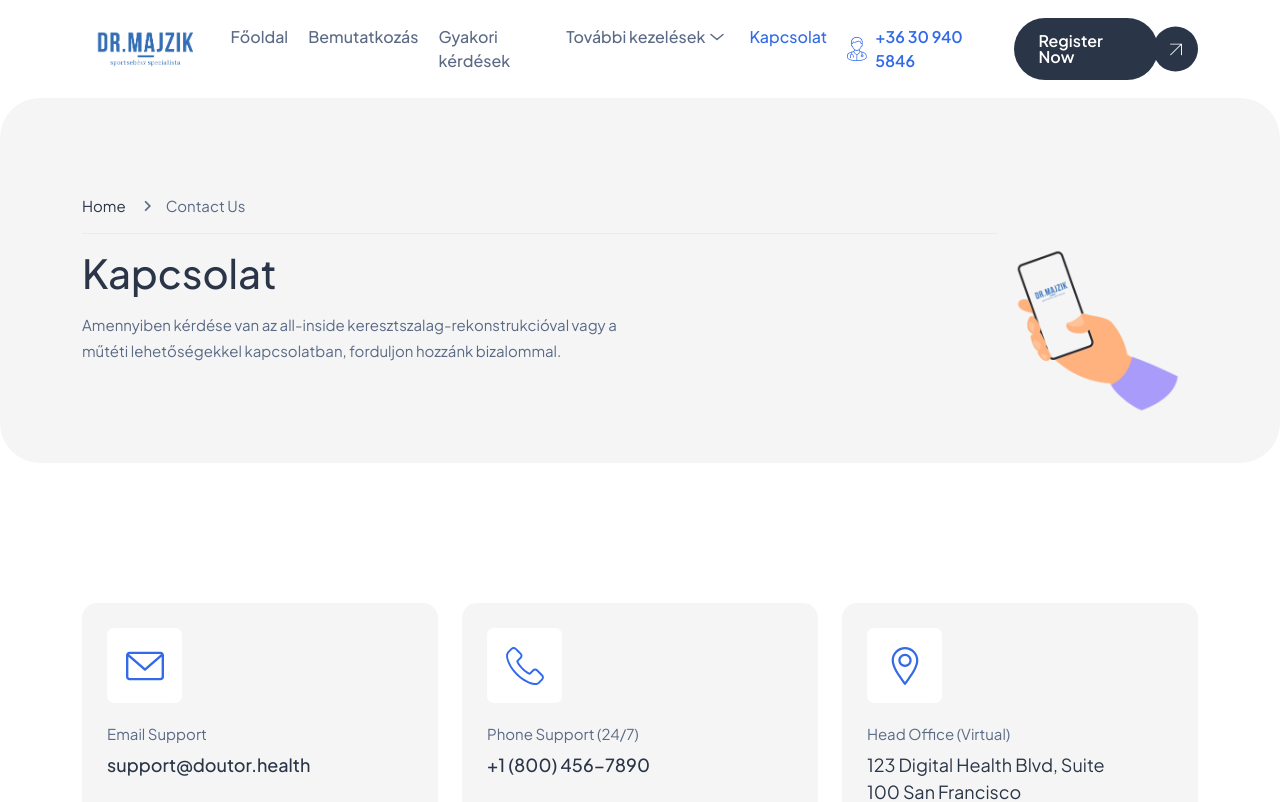
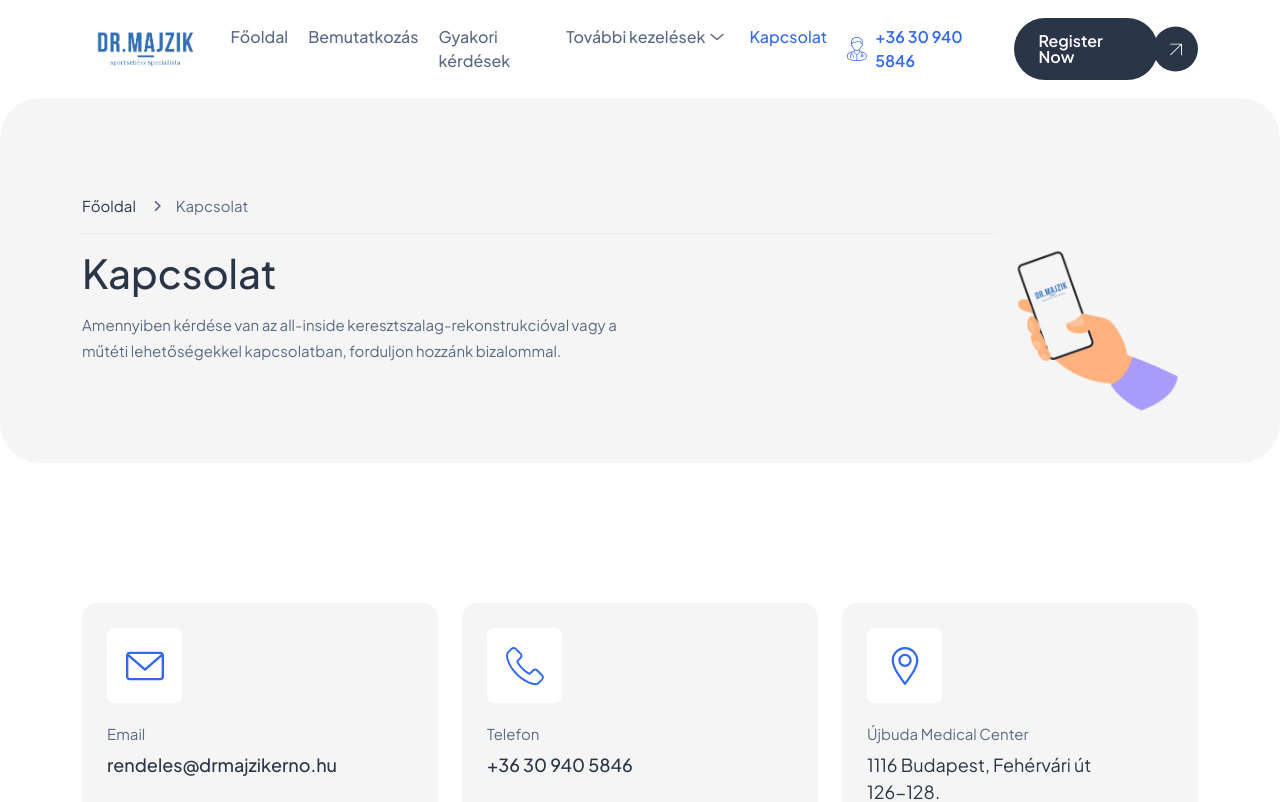
Before and after one commit to Anadasi/allinside.hu, a Next.js app: page /kapcsolat in a window 1280 px wide. Shown: the top 802 px of the page. Built offline with nearby package versions, Linux system fonts and the light colour scheme.

Commit message:
contacts

```diff
--- a/src/app/kapcsolat/page.tsx
+++ b/src/app/kapcsolat/page.tsx
@@ -13,8 +13,8 @@ export default function Page() {
         pageTitle="Kapcsolat"
         shortText="Amennyiben kérdése van az all-inside keresztszalag-rekonstrukcióval vagy a műtéti lehetőségekkel kapcsolatban, forduljon hozzánk bizalommal."
         homePageUrl="/"
-        homePageText="Home"
-        activePageText="Contact Us"
+        homePageText="Főoldal"
+        activePageText="Kapcsolat"
         image="/images/page-banner.png"
       />
 
--- a/src/components/ContactUs/ContactInfo.tsx
+++ b/src/components/ContactUs/ContactInfo.tsx
@@ -17,24 +17,24 @@ const ContactInfo = () => {
     {
       id: 1,
       icon: "/images/mail.svg",
-      title: "Email Support",
-      content: "support@doutor.health",
-      link: "mailto:support@doutor.health",
+      title: "Email",
+      content: "rendeles@drmajzikerno.hu",
+      link: "mailto:rendeles@drmajzikerno.hu",
       linkType: "email",
     },
     {
       id: 2,
       icon: "/images/phone.svg",
-      title: "Phone Support (24/7)",
-      content: "+1 (800) 456-7890",
-      link: "tel:18004567890",
+      title: "Telefon",
+      content: "+36 30 940 5846",
+      link: "tel:+36309405846",
       linkType: "phone",
     },
     {
       id: 3,
       icon: "/images/map.svg",
-      title: "Head Office (Virtual)",
-      content: "123 Digital Health Blvd, Suite 100 San Francisco",
+      title: "Újbuda Medical Center",
+      content: "1116 Budapest, Fehérvári út 126-128.",
       linkType: "none",
     },
   ];
```
